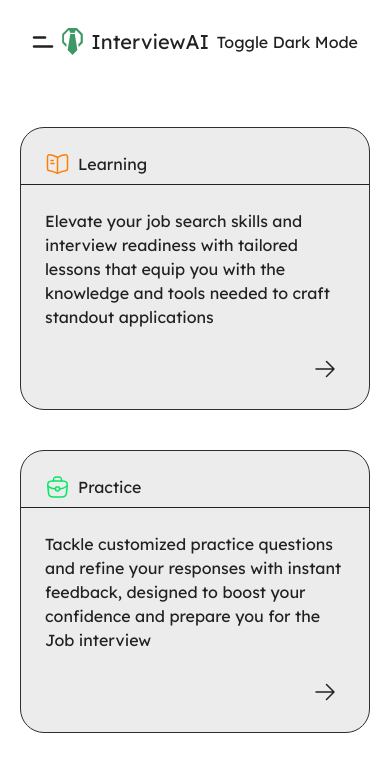
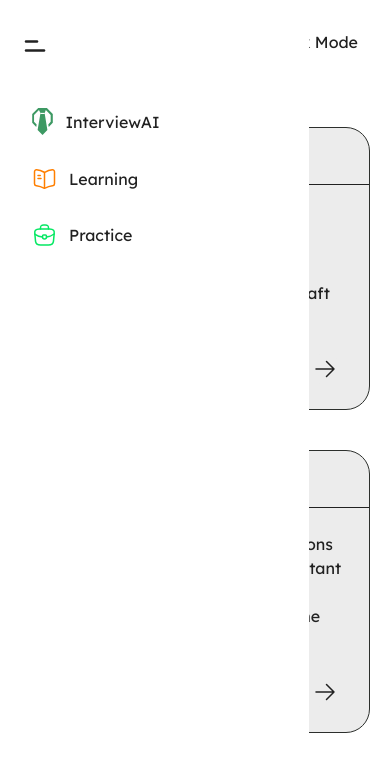
Before and after one commit to Chioma-Okeke/InterviewAI, a React (Vite) app: page / in a window 390 px wide. Shown: the top 772 px of the page. Built offline with nearby package versions, Linux system fonts and the light colour scheme.

Commit message:
optimised the side bar open and close logic for mobile screen and large screens

```diff
--- a/src/components/shared/navBar/SideBar.jsx
+++ b/src/components/shared/navBar/SideBar.jsx
@@ -84,7 +84,7 @@ function SideBar() {
                 <ul>
                     <NavLink
                         to={"/"}
-                        onClick={handleSideBarToggle}
+                        onClick={() => {if (window.innerWidth < 1024) handleSideBarToggle()}}
                         className={({ isActive }) => {
                             return (
                                 "flex items-center gap-3 mb-4 p-2 dark:hover:bg-primary-dark " +
@@ -107,7 +107,7 @@ function SideBar() {
                     </NavLink>
                     <NavLink
                         to={"/learning"}
-                        onClick={handleSideBarToggle}
+                        onClick={() => {if (window.innerWidth < 1024) handleSideBarToggle()}}
                         className={({ isActive }) => {
                             return (
                                 "flex items-center gap-3 mb-4 p-2 dark:hover:bg-primary-dark " +
@@ -126,7 +126,7 @@ function SideBar() {
                     </NavLink>
                     <NavLink
                         to={"/practice"}
-                        onClick={handleSideBarToggle}
+                        onClick={() => {if (window.innerWidth < 1024) handleSideBarToggle()}}
                         className={({ isActive }) => {
                             return (
                                 "flex items-center gap-3 p-2 dark:hover:bg-primary-dark " +
--- a/src/store/navSlice.js
+++ b/src/store/navSlice.js
@@ -3,7 +3,7 @@ import { createSlice } from "@reduxjs/toolkit";
 const navSlice = createSlice({
     name: "nav",
     initialState: {
-        showNavBar: false,
+        showNavBar: true,
     },
     reducers: {
         toggleNavBar: (state) => {
```
